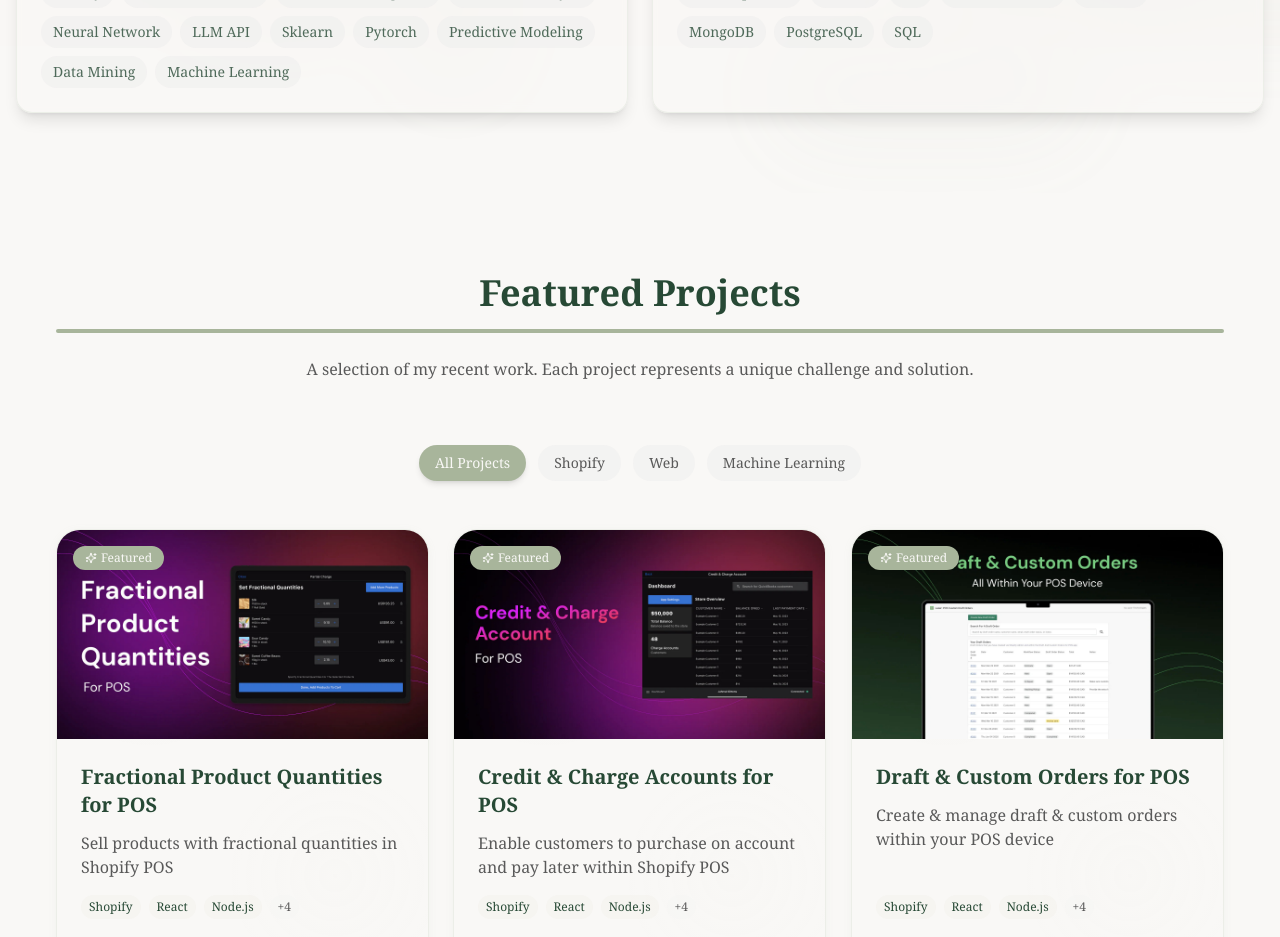
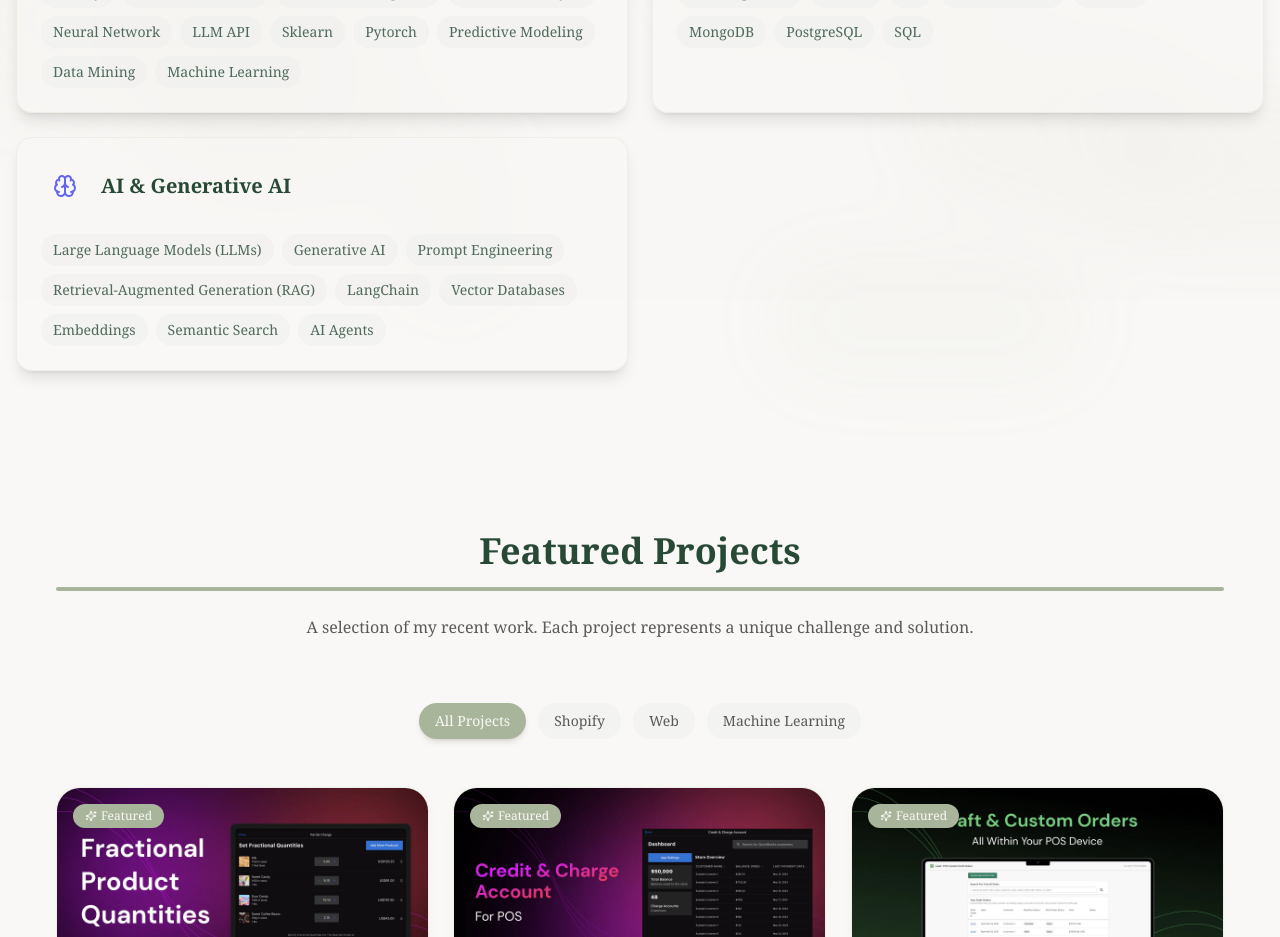
Before and after one commit to SADIK112/Portfolio, a React (Vite) app: page / in a window 1280 px wide. Shown: the part 3980-4917 px from the top of the page. Built offline with nearby package versions, Linux system fonts and the light colour scheme.

Commit message:
updated skills

```diff
--- a/src/components/portfolio/SkillsSection.tsx
+++ b/src/components/portfolio/SkillsSection.tsx
@@ -14,7 +14,8 @@ import {
   GitBranchIcon,
   Code2,
   Boxes,
-  Terminal
+  Terminal,
+  Brain
 } from 'lucide-react';
 
 interface SkillCategory {
@@ -74,6 +75,23 @@ const SkillsSection = () => {
         'Agile', 'AWS Queue', 'AWS Services', "AWS ECS", "AWS ECR", "S3", 'CI/CD Pipelines',
         'Docker', 'Git', 'GitHub Actions', 'Heroku',
         'MongoDB', 'PostgreSQL', 'SQL'
+      ]
+    },
+    {
+      id: 'ai-gen',
+      title: 'AI & Generative AI',
+      icon: Brain,
+      color: 'text-indigo-500',
+      skills: [
+        'Large Language Models (LLMs)',
+        'Generative AI',
+        'Prompt Engineering',
+        'Retrieval-Augmented Generation (RAG)',
+        'LangChain',
+        'Vector Databases',
+        'Embeddings',
+        'Semantic Search',
+        'AI Agents',
       ]
     }
   ];
```
